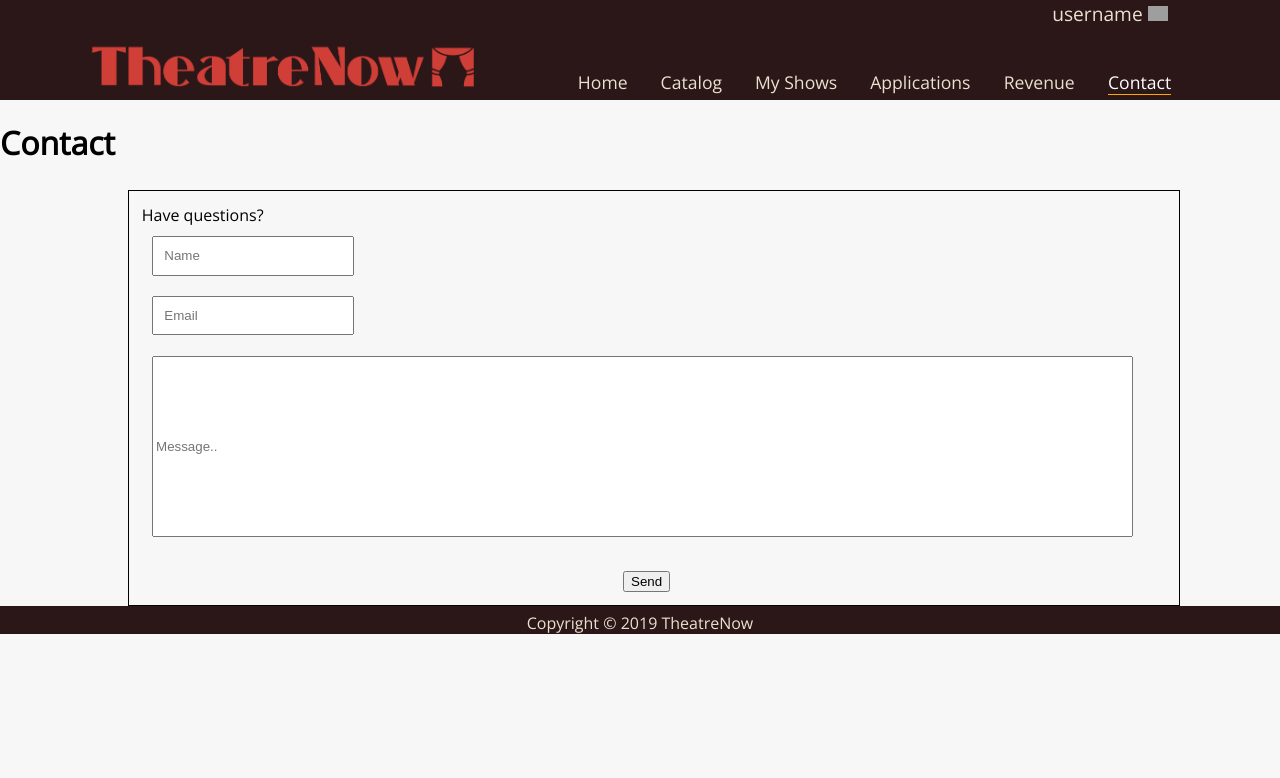
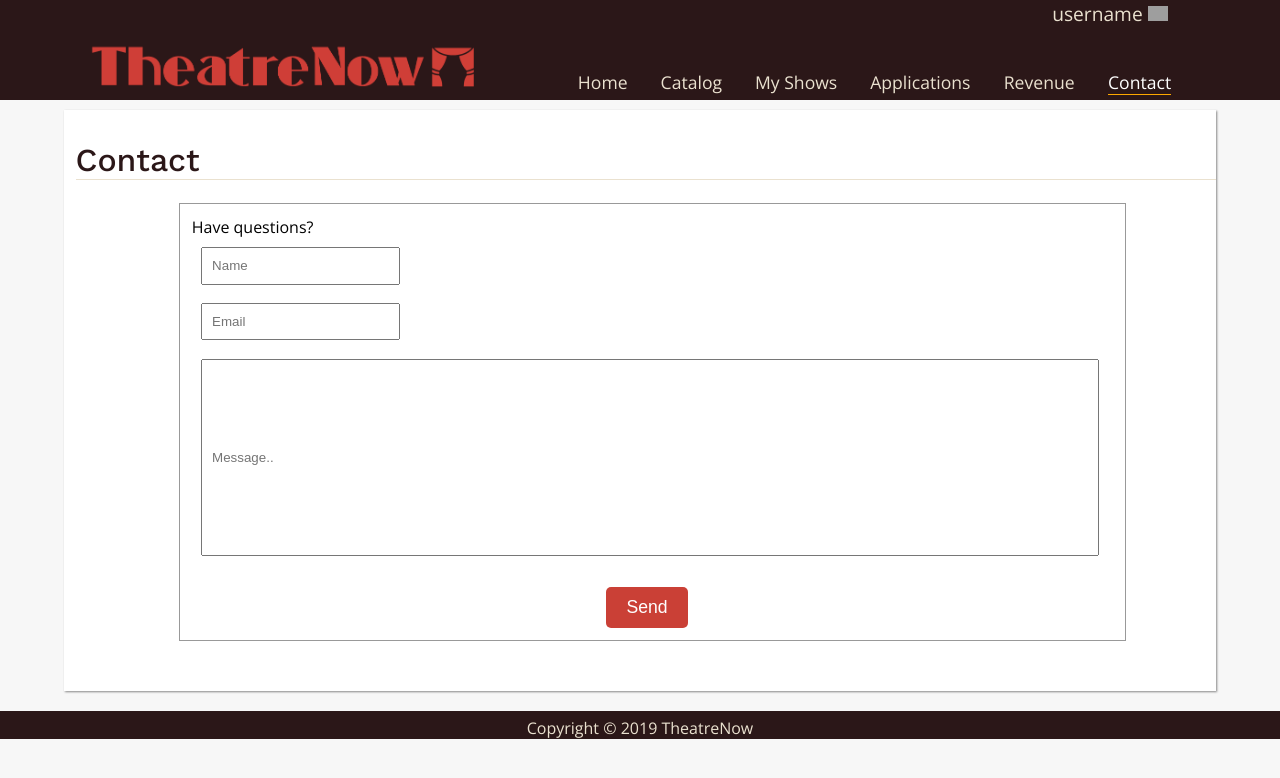
Before and after one commit to grapes-and-bananas/grapes-and-bananas, a PHP site: page /main/contact.html in a window 1280 px wide. Shown: the top 778 px of the page. Run offline with PHP 8.4, Linux system fonts and the light colour scheme; some web fonts are replaced; grey boxes are pictures that could not be loaded.

Commit message:
Update stylesheet and contact page

```diff
--- a/css/style.css
+++ b/css/style.css
@@ -439,7 +439,7 @@ hr {
   margin-top: 2%;
   margin-left: 10%;
   width: 80%;
-  border: 1px solid black;
+  border: thin solid #999;
   text-align: left;
 }
 .input{
@@ -447,13 +447,31 @@ hr {
   margin: 1%;
 }
 #message{
-  width: 95%;
-  height: 175px;
-  margin: 1%;
+	width: 95%;
+	height: 175px;
+	margin: 1%;
+	padding: 1%;
 }
 .btn{
-  margin-left: 47%;
+	margin-left: 45%;
+	border: none;
+	border-radius: 5px;
+	color: white;
+	font-size: 1.1em;
+	background-color: var(--logo);
+	padding: 10px 20px 10px 20px;
 }
+.btn:hover{
+	margin-left: 45%;
+	border: none;
+	border-radius: 5px;
+	color: white;
+	font-size: 1.1em;
+	background-color: var(--hover);
+	padding: 10px 20px 10px 20px;
+	cursor: pointer;
+}
+
 
 .filter {
 	border: thin solid #888;
--- a/main/contact.html
+++ b/main/contact.html
@@ -59,7 +59,9 @@
 				<a href="contact.html" class="link active"> Contact</a>
 			</div>
 		</div>
-		<h1>Contact</h1>
+		 <div class="content shadow">
+			 <div class="full">
+				<h1 class="underline">Contact</h1>
 				<div class="contactForm">
 					Have questions?
 					<form class="form" name="contact" action="../php/contact.php" onsubmit="return validateForm()" id="contact" method="post">
@@ -73,12 +75,11 @@
 						<input type="submit" value="Send" class="btn">
 					</form>
 				</div>
+			</div>
+		 </div>
 
 
 
-
-
-	  </div>
 	 <footer class="footer">Copyright &copy; 2019 TheatreNow</footer>
 </body>
 
```
Lines whose indentation alone changed are shown as unchanged.
